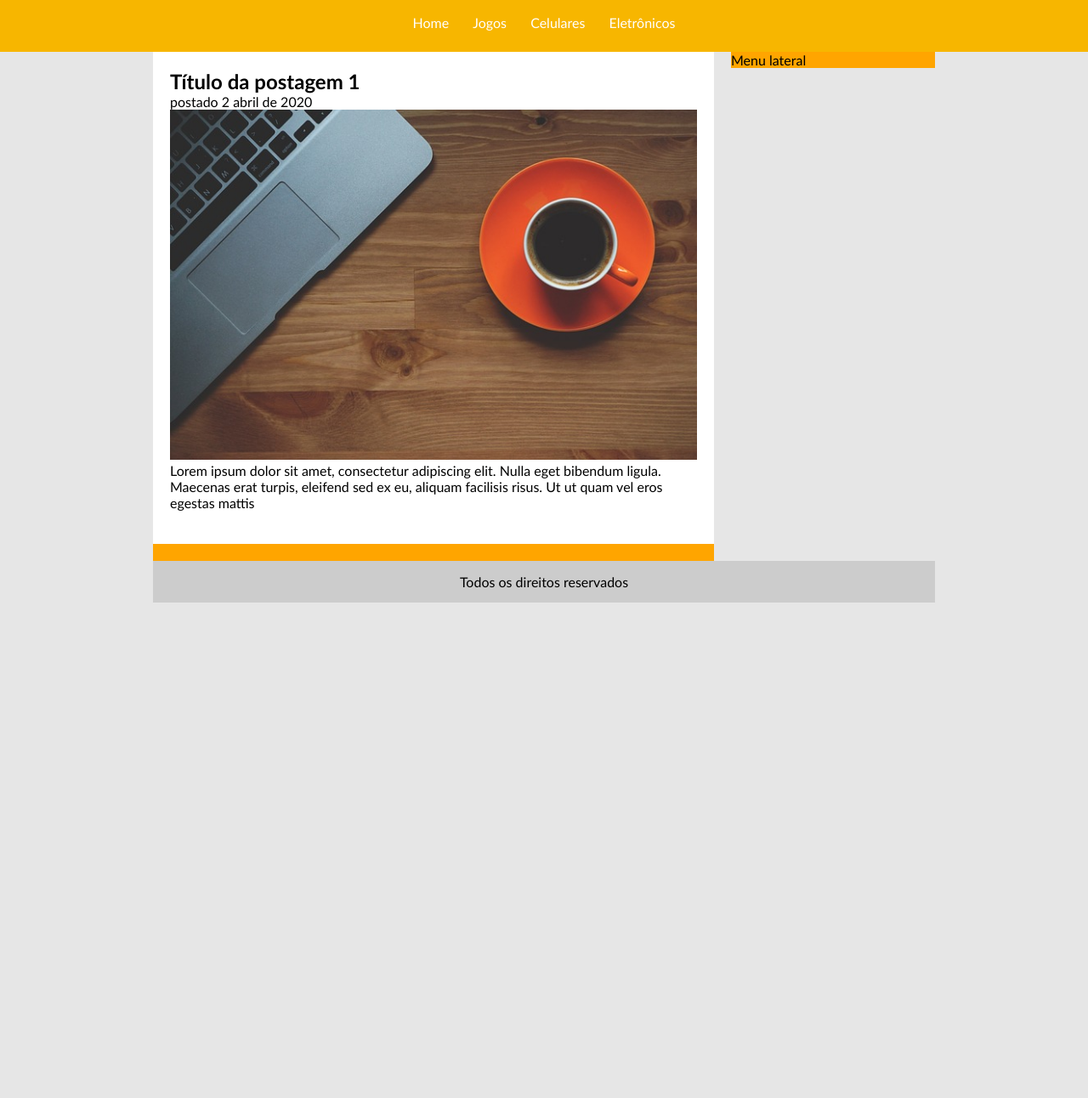
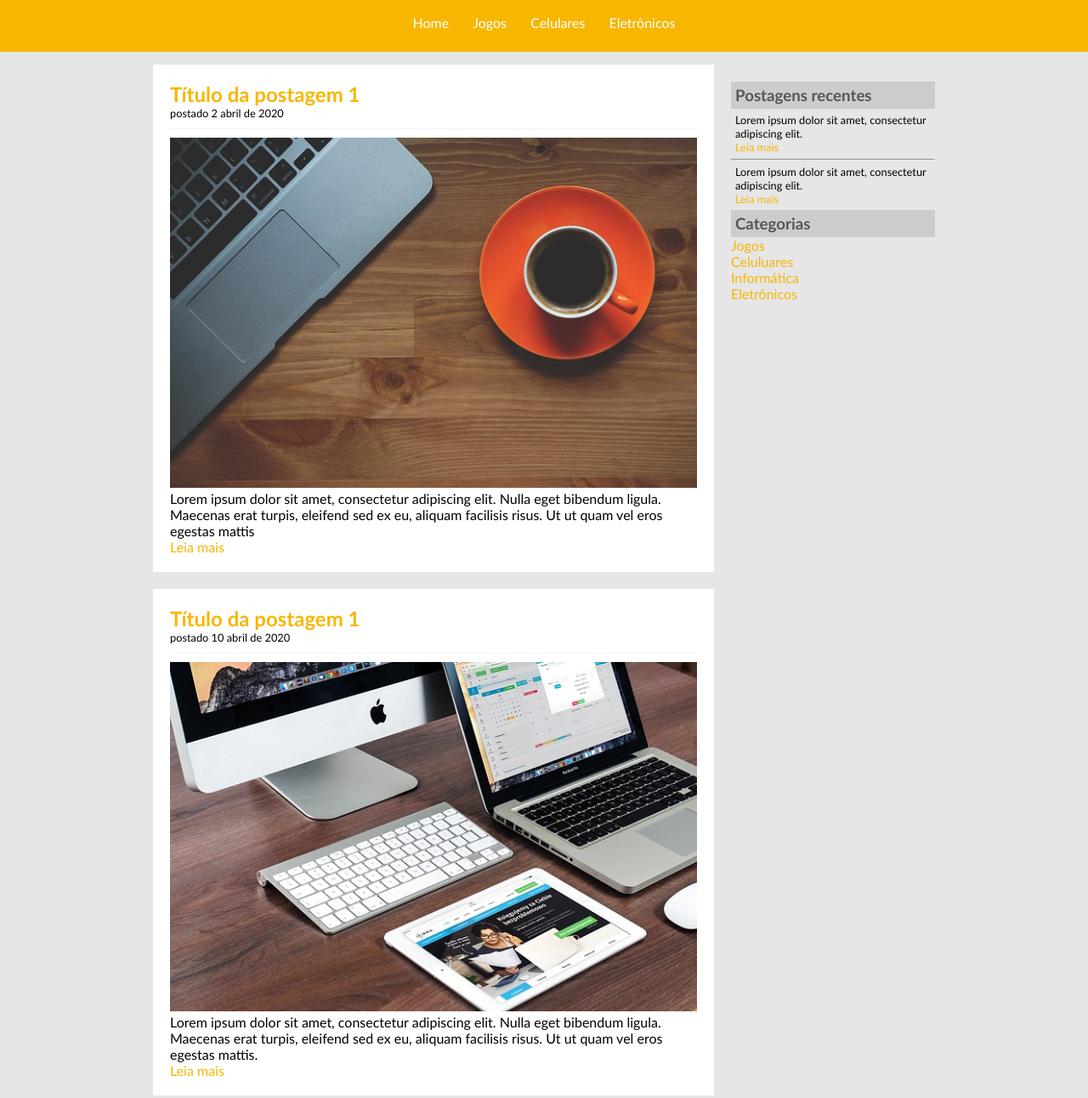
Before and after one commit to ngm1450/Projeto-TecBlog-UDEMY-, a plain HTML site: page index.html in a window 1280 px wide. Shown: the part 76-1368 px from the top of the page at 85% size. Before the commit the page ends 800 px from the top, so only its background shows below. Drawn offline with Linux system fonts and the light colour scheme.

Commit message:
Finalização da página inicial e adição de mais algumas classes

```diff
--- a/css/estilo.css
+++ b/css/estilo.css
@@ -27,10 +27,7 @@ body{
 
     width: 920px;
     margin: 0 auto;
-}
-
-#area-postagens, #area-lateral{
-    background: orange;
+    padding: 15px;
 }
 
 #area-postagens{
@@ -47,6 +44,19 @@ body{
     margin-bottom: 20px;
     background: white;
 }
+.conteudo-lateral{
+    background: #e6e6e6;
+    padding: 10px;
+
+
+}
+
+.postagem-lateral{
+    font-size: 0.8em;
+    padding: 5px;
+    border-bottom: 1px dotted #CCC;
+}
+
 #rodape{
     background: #ccc;
     clear: both;
@@ -63,14 +73,24 @@ a{
 }
 a:link, a:visited{
 
+    color: #f7b600;
+
+}
+a:hover{
+    text-decoration: underline;
+}
+
+
+#area-cabecalho a:link, #area-cabecalho a:visited{
+
     color: #FFF;
     padding: 8px 12px;
 
 
 }
-a:hover{
+#area-cabecalho a:hover{
     color: #f7b600;
-    background: white;
+    background: rgb(158, 46, 46);
 }
 
 /*
@@ -82,8 +102,26 @@ h1{
     color: #4e4e4e;
     font-size: 2.5em;
 }
+h2{
+    color: #f7b600;
+
+}
+h3{
+    color: #565656;
+    background: #CCC;
+    padding: 5px;
+
+}
 
 .branco{
 
     color: white;
 }
+
+.data-postagem{
+    font-size: 0.8em;
+    border-bottom: 1px solid #f4f4f4;
+    display: block;
+    padding-bottom: 10px;
+    margin-bottom: 10px;
+}
--- a/index.html
+++ b/index.html
@@ -32,7 +32,7 @@
                 <div class="postagem">
 
                     <h2>Título da postagem 1</h2>
-                    <span>postado 2 abril de 2020</span>
+                    <span class="data-postagem">postado 2 abril de 2020</span>
                     <img width="620px" src="imagens/imagem1.jpg">
                     <p>
                         Lorem ipsum dolor sit amet, consectetur adipiscing
@@ -43,9 +43,52 @@
                     <a href="">Leia mais</a>
                 </div> <!-- //fechamento da postagem -->
 
+                 <!--abertura da postagem-->
+                 <div class="postagem">
+
+                    <h2>Título da postagem 1</h2>
+                    <span class="data-postagem">postado 10 abril de 2020</span>
+                    <img width="620px" src="imagens/imagem2.jpg">
+                    <p>
+                        Lorem ipsum dolor sit amet, consectetur adipiscing
+                        elit. Nulla eget bibendum ligula. Maecenas erat turpis,
+                        eleifend sed ex eu, aliquam facilisis risus.
+                        Ut ut quam vel eros egestas mattis.
+                    </p>
+                    <a href="">Leia mais</a>
+                </div> <!-- //fechamento da postagem -->
+
             </div>
             <div id="area-lateral">
-                Menu lateral
+
+                <div class="conteudo-lateral"></div>
+
+                    <h3>Postagens recentes</h3>
+
+                    <div class="postagem-lateral" >
+                       <p > Lorem ipsum dolor sit amet, consectetur adipiscing
+                        elit.
+                        </p>
+                        <a href="">Leia mais</a>
+                    </div>
+                    <hr>
+
+                    <div class="postagem-lateral" style="border-bottom: none;" >
+                        <p > Lorem ipsum dolor sit amet, consectetur adipiscing
+                         elit.
+                         </p>
+                         <a href="">Leia mais</a>
+                     </div>
+
+                    <h3>Categorias</h3>
+                    <a href="">Jogos</a><br>
+                    <a href="">Celuluares</a><br>
+                    <a href="">Informática</a><br>
+                    <a href="">Eletrônicos</a><br>
+
+                </div>
+
+
             </div>
             <div id="rodape">
                 Todos os direitos reservados
```
